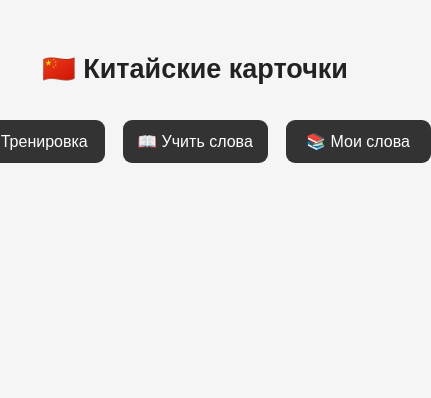
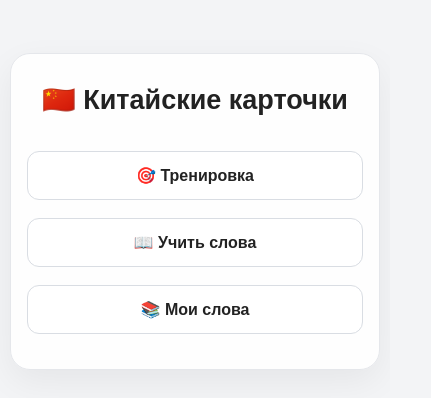
Before and after one commit to ts6-creator/chinese, a plain HTML site: page index.html in a window 390 px wide. Shown: the whole page, 431 px wide, since content can reach past the window. Drawn offline with Linux system fonts and the light colour scheme.

Commit message:
Update index.html

```diff
--- a/index.html
+++ b/index.html
@@ -29,7 +29,7 @@ body {
 
     text-align: center;
 
-    background: #f5f5f5;
+    background: #f3f4f6;
 
     color: #222;
 
@@ -743,30 +743,49 @@ button:hover {
 .screen { width: 100%; }
 
 .home-screen {
-    max-width: 850px;
-    margin: 70px auto 0;
+    max-width: 560px;
+    margin: 80px auto 0;
+    padding: 42px 28px;
     text-align: center;
+    background: rgba(255, 255, 255, 0.92);
+    border: 1px solid #e5e7eb;
+    border-radius: 20px;
+    box-shadow: 0 12px 35px rgba(0, 0, 0, 0.06);
+    box-sizing: border-box;
 }
 
 .home-screen h1 {
-    font-size: 34px;
-    margin-bottom: 30px;
+    font-size: 32px;
+    margin: 0 0 30px;
 }
 
 .home-buttons {
     display: flex;
-    justify-content: center;
+    flex-direction: column;
+    align-items: center;
     gap: 12px;
 }
 
 .home-button {
-    width: auto;
-    min-width: 170px;
-    padding: 13px 20px;
-    font-size: 17px;
-    background: #333;
-    color: white;
-    border-radius: 9px;
+    width: 100%;
+    max-width: 460px;
+    min-width: 0;
+    padding: 16px 22px;
+    font-size: 18px;
+    font-weight: 600;
+    background: #ffffff;
+    color: #222;
+    border: 1px solid #d9dde3;
+    border-radius: 12px;
+    box-shadow: none;
+    transition: transform 0.15s ease, box-shadow 0.15s ease, border-color 0.15s ease;
+}
+
+.home-button:hover {
+    opacity: 1;
+    transform: translateY(-1px);
+    border-color: #b8bec7;
+    box-shadow: 0 5px 14px rgba(0, 0, 0, 0.07);
 }
 
 .top-actions {
@@ -799,7 +818,7 @@ button:hover {
 @media (max-width: 600px) {
     .home-screen {
         margin-top: 35px;
-        padding: 0 10px;
+        padding: 30px 16px;
     }
 
     .home-screen h1 {
@@ -811,8 +830,9 @@ button:hover {
     }
 
     .home-button {
-        min-width: 145px;
-        padding: 12px 14px;
+        width: 100%;
+        max-width: none;
+        padding: 14px 16px;
         font-size: 16px;
     }
 
@@ -1886,12 +1906,10 @@ const textbookWordsV1 = [
 ];
 
 (function seedTextbookWords() {
-    const RESET_VERSION = "requested_words_only_v6_all_sections";
+    const RESET_VERSION = "requested_words_only_v7_github_safe";
+    // Безопасная миграция для GitHub Pages: не удаляем пользовательские слова
+    // при обновлении index.html. Синхронизируем только встроенные 31 слово.
     if (localStorage.getItem("chinese_flashcards_reset_version") !== RESET_VERSION) {
-        localStorage.removeItem("chinese_flashcards_user_words_v1");
-        localStorage.removeItem("chinese_flashcards_user_words_v2");
-        localStorage.removeItem(STORAGE_KEY);
-        userCards = [];
         localStorage.setItem("chinese_flashcards_reset_version", RESET_VERSION);
     }
 
@@ -2270,6 +2288,11 @@ function cancelAnswer() {
    ПОДТВЕРЖДЕНИЕ ОБЫЧНОГО
 ===================================================== */
 
+function wordKey(word) {
+    if (!word) return "";
+    return String(word.id || word.chinese || word.pinyin || word.uz || "");
+}
+
 function confirmNormalAnswer() {
 
     if (pendingAnswer === null) {
@@ -3271,8 +3294,8 @@ function saveMyWord() {
         en: en,
         pinyin: pinyin,
         answer: pinyin.toLowerCase(),
-        inLearning: editingWordId ? !!(oldWord && oldWord.inLearning) : inLearning,
-        inTraining: editingWordId ? !!(oldWord && oldWord.inTraining) : inTraining,
+        inLearning: inLearning,
+        inTraining: inTraining,
         chinese: chinese
     };
 
```
